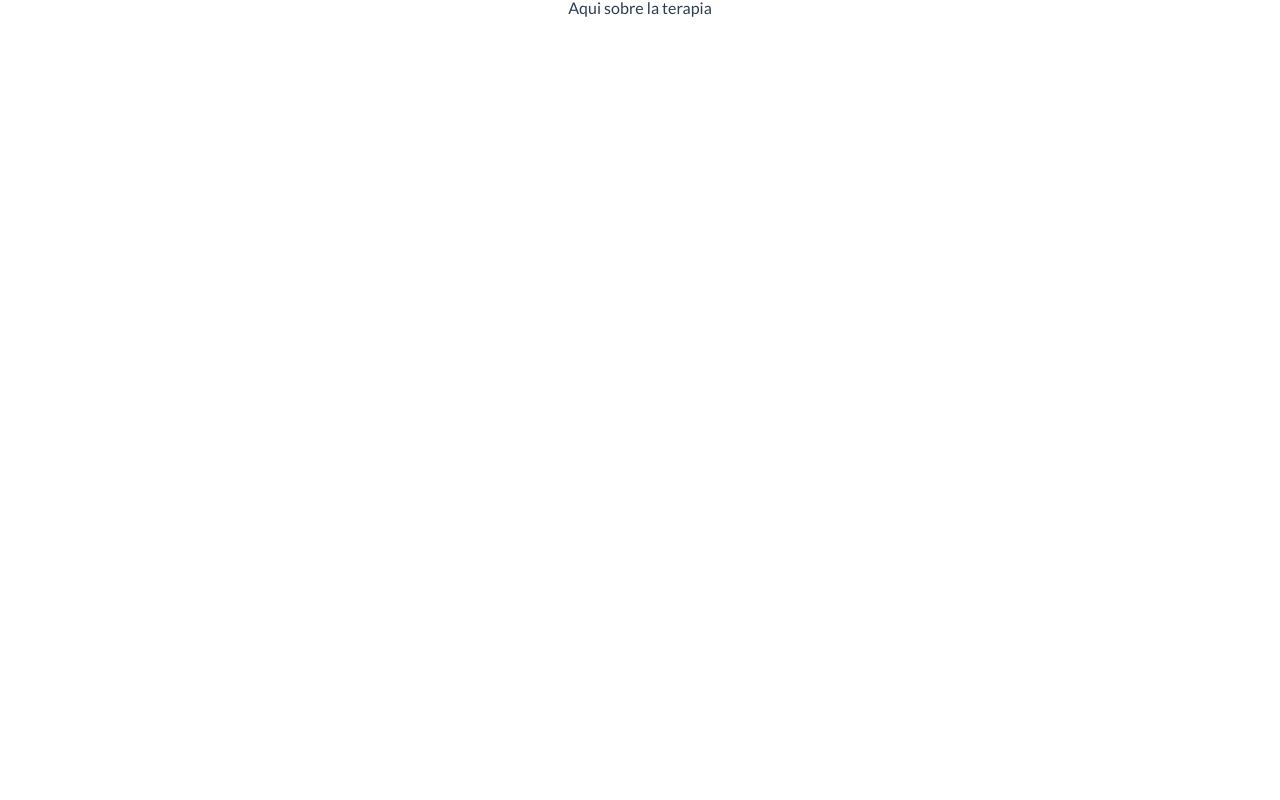
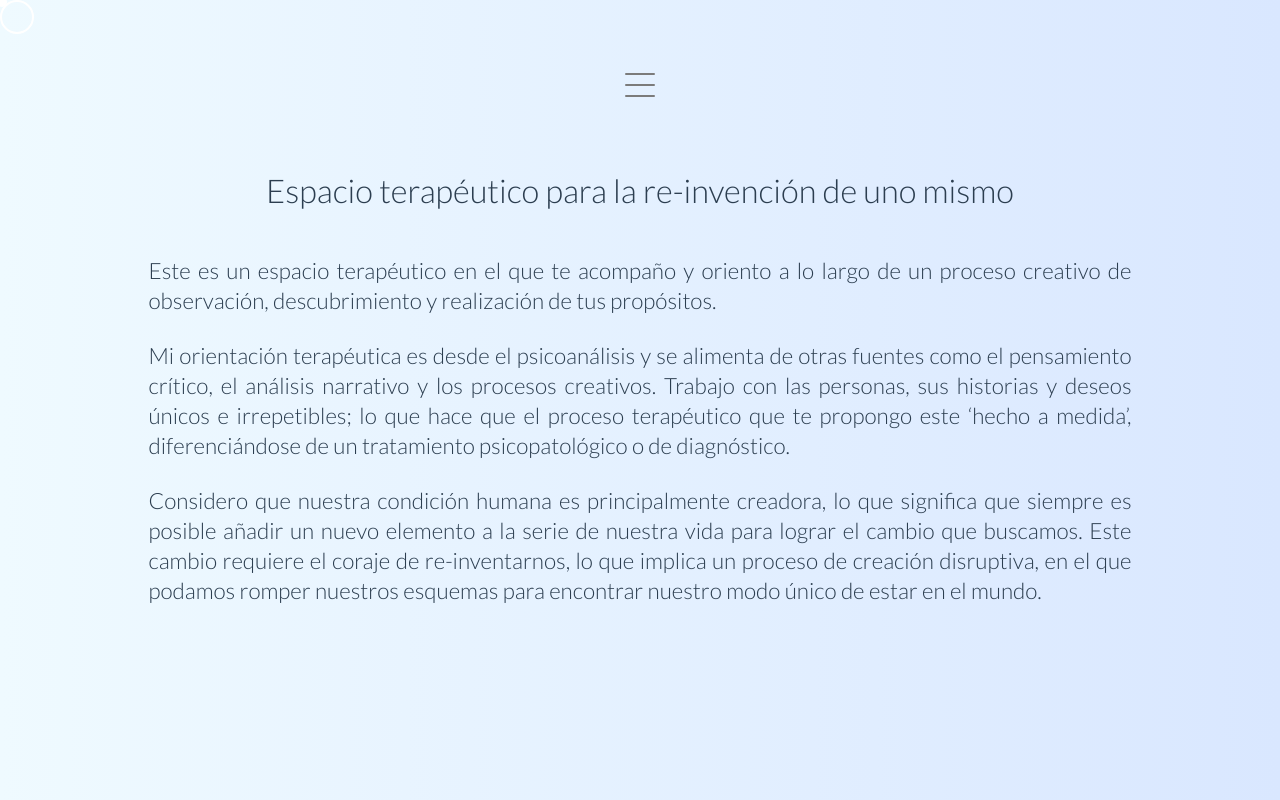
Before and after one commit to Santorm/santiago-rueda, a Vue app: page /terapia in a window 1280 px wide. Built offline with nearby package versions, Linux system fonts and the light colour scheme; a web font is replaced by a local one.

Commit message:
añadir cv artiulos y de que se trat

```diff
--- a/src/App.vue
+++ b/src/App.vue
@@ -202,10 +202,12 @@ section {
 body {
   line-height: 1;
 }
+/*
 ol,
 ul {
-  list-style: none;
+  // list-style: none;
 }
+*/
 blockquote,
 q {
   quotes: none;
--- a/src/components/Biography.vue
+++ b/src/components/Biography.vue
@@ -63,6 +63,10 @@ export default {
         {
           name: "bio3",
           page: 2
+        },
+        {
+          name: "bio4",
+          page: 3
         }
       ],
       palete: [
@@ -88,7 +92,7 @@ export default {
           step: 0,
           hito: "de donde vengo...",
           text:
-            "<p>Soy Santiago Rueda, mi historia empieza en un lugar que divide en dos al planeta, un centro y a la vez una periferia. Ecuador, un pequeño país, de grandes contrastes, diverso en sus bellezas y realidades. Ahora vivo en Barcelona, mi hogar desde hace ya varios años, donde he podido crecer y re-inventarme tanto en lo personal, como profesionalmente.</p> "
+            "<p>Soy Santiago Rueda, mi historia empieza en un lugar que divide en dos al planeta, un centro y a la vez una periferia. Vengo de Ecuador, un pequeño país, de grandes contrastes, diverso en sus bellezas y realidades. Ahora vivo en Barcelona, mi hogar desde hace ya varios años, donde he podido crecer y re-inventarme tanto en lo personal, como profesionalmente.</p> "
         },
         {
           step: 1,
@@ -101,13 +105,23 @@ export default {
           hito: "Barcelona",
           text:
             "<p>La experiencia de venir a Barcelona me permitió ir rompiendo una burbuja que no me había dado cuenta que existía. El poner a prueba mis propios esquemas me ayudó a tomar una nueva posición como terapeuta, y descubrir también nuevas pasiones como la innovación social y el uso de la tecnología para intentar resolver retos sociales de forma colaborativa.<p/>"
-        }
-        /*,
+        },
         {
           step: 3,
           hito: "por donde he pasado...",
-          text: ""
-        }*/
+          text: `<ul>
+                  <li>Psicólogo Clínico, PUCE, Quito</li>
+                  <li>Máster en investigación e intervención psicosocial, UAB, Barcelona.</li>
+                  <li><a target="_blank" href='http://www.scb-icf.net/'>Sección Clínica de Barcelona</a>, Instituto del Campo Freudiano, Barcelona.</li>
+                  <li>Miembro de <a target="_blank" href='https://www.transformants.org'>Transformants</a>: Tecnología centrada en las personas, Barcelona.</li>
+                  <li>Miembro de <a target="_blank" href='https://wwww.economiahumana.org/habitat-humano'>Hábitat Humano</a>, Barcelona.</li>
+                  <li>Miembro de <a target="_blank" href='https://psicoanalisislacaniano.com/revistas-de-abcdiario/'>abcdario Freud<>Lacan</a>, Quito.</li>
+                  <li>Participante del grupo de estudios Spinozianos, Ateneu Barcelones.</li>
+                  <li>Participante y organizador de varios grupos de trabajo y eventos relacionados con el psicoanálisis y la filosofía.</li>
+                  <li>Innovación social y digital centrada en las personas.</li>
+                  <li>Más de 10 años de experiencia clínica en el ámbito educativo, de la salud pública y la consulta privada.</li>
+                </ul>`
+        }
       ],
       points: [
         {
@@ -264,6 +278,9 @@ export default {
 </script>
 
 <style lang="scss" scoped>
+ul {
+  list-style: square !important;
+}
 .bio-wrap {
   cursor: none;
   height: 100%;
@@ -322,7 +339,7 @@ export default {
       .content-text {
         position: absolute;
         padding-top: 50px;
-        text-align: end;
+        text-align: justify;
         width: 700px;
         right: 0;
         line-height: 25px;
--- a/src/components/Menu.vue
+++ b/src/components/Menu.vue
@@ -32,9 +32,10 @@
           <!-- <div class="logo"></div> -->
           <div class="menu-intro">
             <p class="name">
-              Hola!<br/>Soy Santiago,
+              Hola!
+              <br />Soy Santiago,
               <br />te invito a conocer
-              <br /> más acerca de:
+              <br />más acerca de:
             </p>
           </div>
           <div class="page-links">
@@ -46,7 +47,7 @@
               @mouseleave="mouseNormal"
               @click="closeMenu"
             >
-              <router-link class="routerlink" to="/terapia">la terapia psicoanalítica</router-link>
+              <router-link class="routerlink" to="/terapia">la propuesta terapéutica</router-link>
             </div>
             <div
               :class="currentPage === 'manifiesto' ? 'active': ''"
@@ -65,6 +66,15 @@
               @click="closeMenu"
             >
               <router-link class="routerlink" to="/bio">mi recorrido</router-link>
+            </div>
+            <div
+              :class="currentPage === 'articulos' ? 'active': ''"
+              class="link"
+              @mouseenter="mouseHover"
+              @mouseleave="mouseNormal"
+              @click="closeMenu"
+            >
+              <router-link class="routerlink" to="/articulos">artículos</router-link>
             </div>
           </div>
           <div class="presentationData">
@@ -112,6 +122,14 @@ export default {
           break;
         case "/manifiesto":
           this.currentPage = "manifiesto";
+          this.mode = "light";
+          break;
+        case "/terapia":
+          this.currentPage = "terapia";
+          this.mode = "dark";
+          break;
+        case "/articulos":
+          this.currentPage = "articulos";
           this.mode = "light";
           break;
         default:
@@ -192,7 +210,7 @@ export default {
           }
           &.active {
             font-weight: 600;
-           // border-bottom: 3px solid #ffeb99;
+            // border-bottom: 3px solid #ffeb99;
           }
 
           &:hover {
@@ -248,7 +266,7 @@ export default {
 
   .overlay {
     position: absolute;
-    width: 100vw;
+    width: 100%;
     height: 100%;
     min-height: auto;
     background: #00000082;
--- a/src/components/Terapia.vue
+++ b/src/components/Terapia.vue
@@ -1,13 +1,64 @@
 <template>
-  <div>Aqui sobre la terapia</div>
+  <div class="page-container">
+    <div class="content-wrap">
+      <p class="title">Espacio terapéutico para la re-invención de uno mismo</p>
+      <p>Este es un espacio terapéutico en el que te acompaño y oriento a lo largo de un proceso creativo de observación, descubrimiento y realización de tus propósitos.</p>
+
+      <p>Mi orientación terapéutica es desde el psicoanálisis y se alimenta de otras fuentes como el pensamiento crítico, el análisis narrativo y los procesos creativos. Trabajo con las personas, sus historias y deseos únicos e irrepetibles; lo que hace que el proceso terapéutico que te propongo este ‘hecho a medida’, diferenciándose de un tratamiento psicopatológico o de diagnóstico.</p>
+
+      <p>Considero que nuestra condición humana es principalmente creadora, lo que significa que siempre es posible añadir un nuevo elemento a la serie de nuestra vida para lograr el cambio que buscamos. Este cambio requiere el coraje de re-inventarnos, lo que implica  un proceso de creación disruptiva, en el que podamos romper nuestros esquemas para encontrar nuestro modo único de estar en el mundo.</p>
+    </div>
+  </div>
 </template>
 
 <script>
-export default {
-
-}
+export default {};
 </script>
 
-<style>
+<style lang="scss" scoped>
+.g-cursor__circle {
+  border-color: lightslategray !important;
+}
+.g-cursor__point {
+  background: lightsteelblue !important;
+}
+.page-container {
+  width: 100%;
+  height: auto;
+  min-height: 100vh;
+  padding: 2%;
+  cursor: none;
+  box-sizing: border-box;
+  background: -webkit-gradient(
+    linear,
+    left top,
+    right top,
+    from(#effaff),
+    to(#d9e7ff)
+  );
+  background: linear-gradient(90deg, #effaff 0%, #d9e7ff 100%);
 
+  .content-wrap {
+    margin: 0 auto;
+    width: 80%;
+    padding-top: 150px;
+    text-align: justify;
+
+    @media only screen and (max-width: 768px) {
+      padding-top: 50px;
+      width: 100%;
+    }
+    .title {
+      font-size: calc(1em + 1.3vw);
+      margin-bottom: 50px;
+      text-align: center;
+    }
+    p {
+      font-size: calc(1em + 0.5vw);
+      margin-bottom: 25px;
+      font-weight: 300;
+      line-height: 30px;
+    }
+  }
+}
 </style>
```
